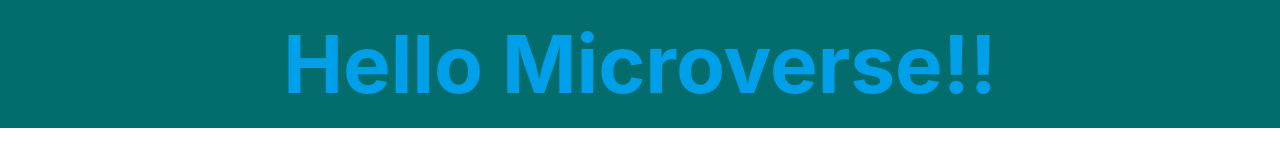
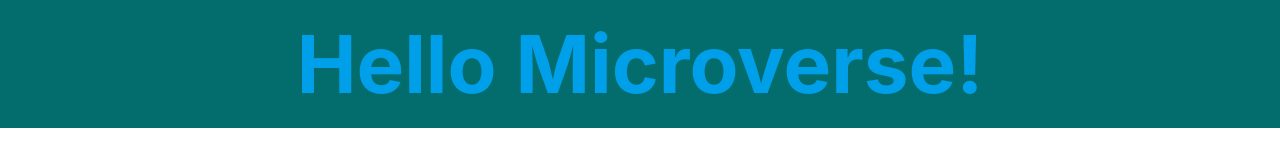
Before and after one commit to victormc13/Hello-world, a plain HTML site: page index.html in a window 1280 px wide. Drawn offline with Linux system fonts and the light colour scheme.

Commit message:
Update index.html
Fix linters errors

```diff
--- a/index.html
+++ b/index.html
@@ -8,6 +8,6 @@
     <title>Hello-Microverse</title>
   </head>
   <body>
-    <h1>Hello Microverse!!</h1>
+    <h1>Hello Microverse!</h1>
   </body>
 </html>
```
